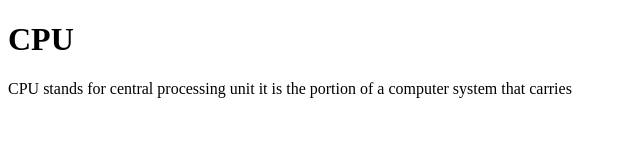
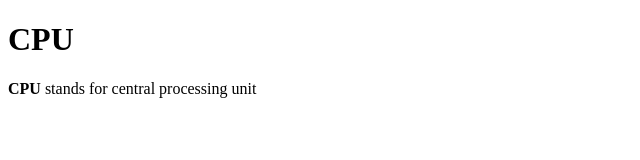
Before and after one commit to iamneo-production/fdcfacbcfeddaeadaeccdfffebaeceaec, a website: page public/index.html in a window 1280 px wide. Shown: the whole page, without its empty margins (0-640 px from the left). Drawn offline with Linux system fonts and the light colour scheme.

Commit message:
Backup Commit

```diff
--- a/public/index.html
+++ b/public/index.html
@@ -9,8 +9,7 @@
 </head>
 <body>
     <h1>CPU</h1>
-    <p>CPU stands for central processing unit
-         it is the portion of a computer system that carries
-    </p>
+    <p><b>CPU</b> stands for central processing unit</p>
+    <p></p>
 </body>
 </html>
```
